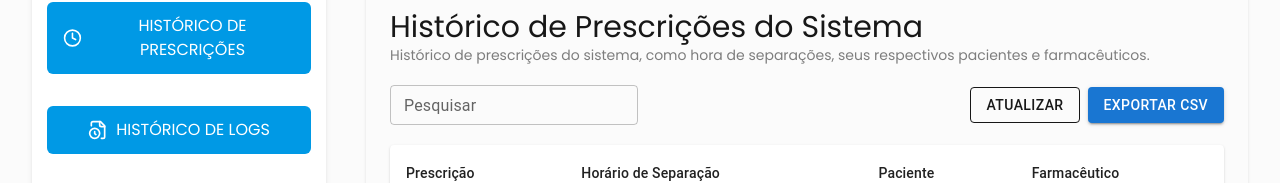
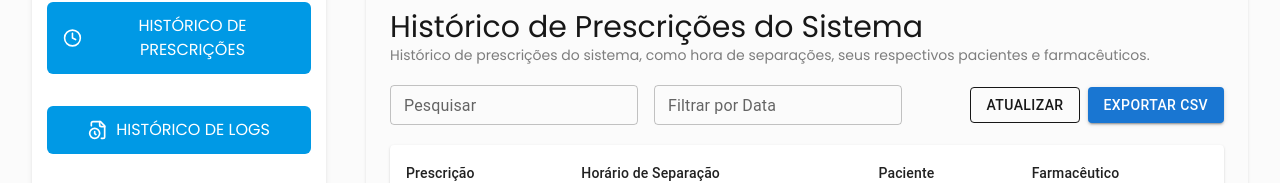
Before and after one commit to Inteli-College/2025-1A-T12-EC05-G02, a Next.js app in the folder src/frontend/pharmabot/: page /home in a window 1280 px wide. Shown: the part 410-593 px from the top of the page. Built offline with nearby package versions, Linux system fonts and the light colour scheme; no server answers.

Commit message:
feat: pesquisa por data na home

```diff
--- a/src/frontend/pharmabot/package.json
+++ b/src/frontend/pharmabot/package.json
@@ -16,7 +16,9 @@
     "@hello-pangea/dnd": "^18.0.1",
     "@mui/icons-material": "^6.4.7",
     "@mui/material": "^6.4.7",
+    "@mui/x-date-pickers": "^7.28.0",
     "@tanstack/react-query": "^5.69.0",
+    "dayjs": "^1.11.13",
     "lodash": "^4.17.21",
     "lucide-react": "^0.479.0",
     "next": "15.2.1",
--- a/src/frontend/pharmabot/src/app/home/page.tsx
+++ b/src/frontend/pharmabot/src/app/home/page.tsx
@@ -1,17 +1,19 @@
 "use client";
 
+import { DatePicker } from "@mui/x-date-pickers/DatePicker";
+import dayjs, { Dayjs } from "dayjs";
 import SidebarActions from "../components/home/sidebar-actions";
 import StatusCard from "../components/home/status-card";
 import TabelaPharma from "../components/TabelaPharma";
-import SelectButton from "../components/SelectButton";
 import TextField from "@mui/material/TextField";
 import { Button } from "@mui/material";
 import Stack from "@mui/material/Stack";
-import FilterAltIcon from "@mui/icons-material/FilterAlt";
 import { exportToCSV } from "../(util)/exportToCSV";
 import { redirect } from "next/navigation";
 import { useState, useEffect } from "react";
 import { Column } from "../components/table";
+import { LocalizationProvider } from "@mui/x-date-pickers/LocalizationProvider";
+import { AdapterDayjs } from "@mui/x-date-pickers/AdapterDayjs";
 
 interface Data {
   id: string;
@@ -51,6 +53,22 @@ export default function Home() {
     completed: 0,
     in_queue: 0,
   });
+  const [searchDate, setSearchDate] = useState<Dayjs | null>(null);
+
+  const handleDateChange = (newDate: Dayjs | null) => {
+    setSearchDate(newDate);
+  };
+
+  useEffect(() => {
+    if (!searchDate) {
+      setFilteredRows(rows); // Se não houver data, mostra tudo
+    } else {
+      const filtered = rows.filter((row) =>
+        dayjs(row.horaPrescricao).isSame(searchDate, "day")
+      );
+      setFilteredRows(filtered);
+    }
+  }, [searchDate, rows]);
 
   //função para atualizar a página com base no botão atualizar
   const reRender = () => {
@@ -106,11 +124,6 @@ export default function Home() {
             row.farmaceutico
               .toString()
               .toLowerCase()
-              .includes(searchText.toLowerCase())) ||
-          (String(row.horaPrescricao) &&
-            String(row.farmaceutico)
-              .toString()
-              .toLowerCase()
               .includes(searchText.toLowerCase()))
         );
       });
@@ -134,6 +147,8 @@ export default function Home() {
   }, []);
 
   return (
+    <LocalizationProvider dateAdapter={AdapterDayjs}>
+
       <div className="bg-[#FBFBFB] w-full h-[100vh] pl-8 pr-8">
         <div className="flex flex-col w-full h-[15%] items-center justify-center mb-4 mt-4">
           <img
@@ -191,6 +206,13 @@ export default function Home() {
                       onChange={handleSearchChange}
                     />
                     <span></span>
+                    <DatePicker
+                      label="Filtrar por Data"
+                      value={searchDate || null}  /* Evita data de hoje quando null */
+                      onChange={handleDateChange}
+                      format="DD/MM/YYYY"
+                      slotProps={{ textField: { size: "small" } }}
+                    />
                   </Stack>
                   <Stack id="botoes" spacing={1} direction="row">
                     <Button variant="outlined" color="black" onClick={reRender}>
@@ -226,5 +248,6 @@ export default function Home() {
           </div>
         </div>
       </div>
+    </LocalizationProvider>
   );
 }
```
Also changed, not shown: 1 other file (tests, documents, lock files or other folders). Lines whose indentation alone changed are shown as unchanged.
